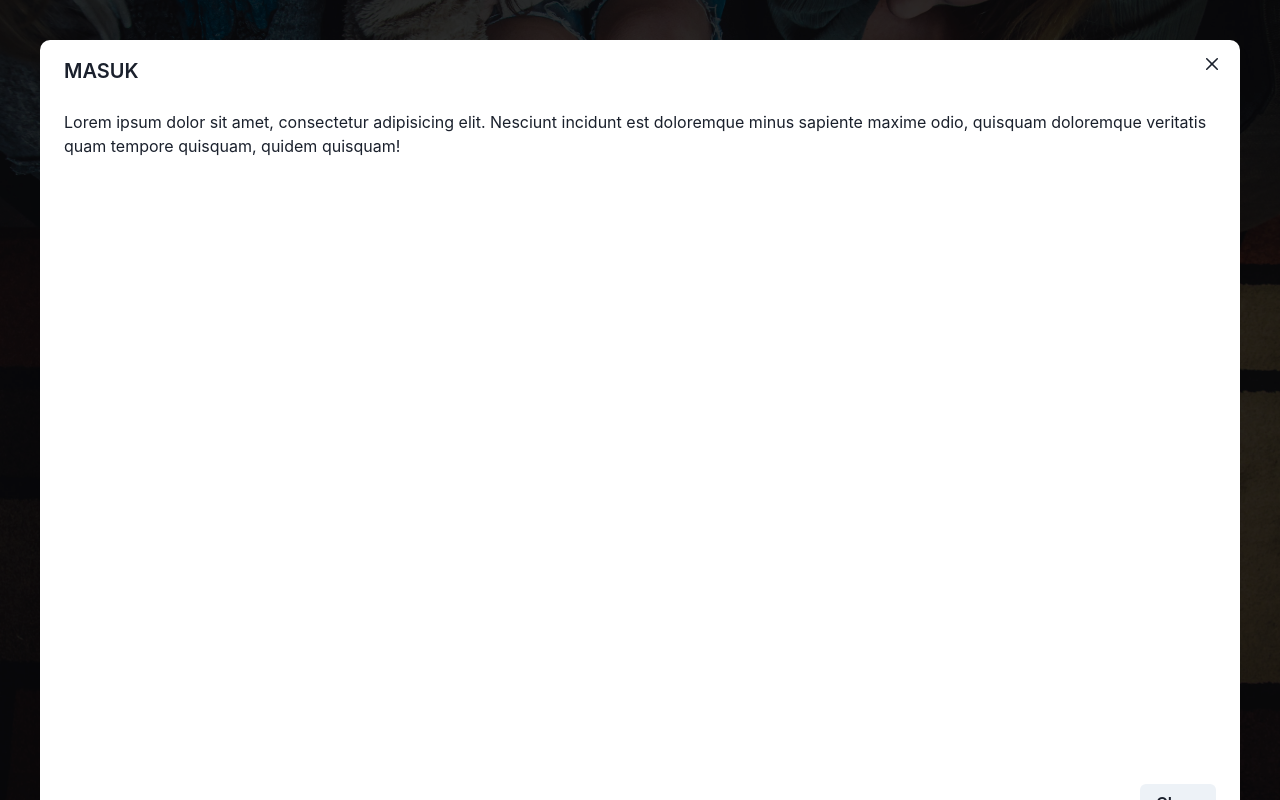
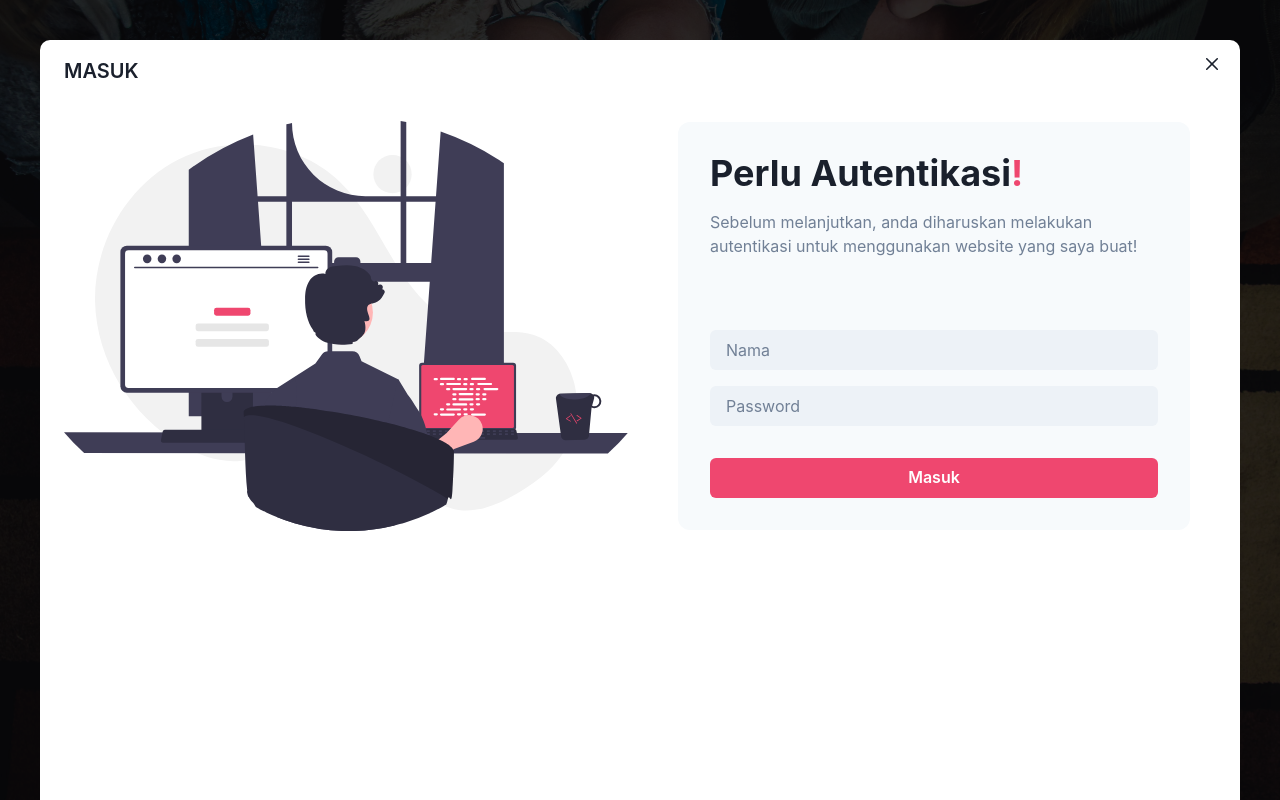
Before and after one commit to nabilaba/Quiz-With-Trivia, a React (Vite) app: page / in a window 1280 px wide. Both pictures are taken after a click on the button "MASUK". Built offline with nearby package versions, Linux system fonts and the light colour scheme.

Commit message:
update theme modal

```diff
--- a/src/main.jsx
+++ b/src/main.jsx
@@ -2,11 +2,20 @@ import React from "react";
 import ReactDOM from "react-dom/client";
 import App from "./App";
 import "./index.css";
-import { ChakraProvider } from "@chakra-ui/react";
+import { ChakraProvider, extendTheme } from "@chakra-ui/react";
 import { BrowserRouter } from "react-router-dom";
 
+const colors = {
+  accent: {
+    50: "#EF476F",
+    100: "#ED345F",
+  }
+};
+
+const theme = extendTheme({ colors });
+
 ReactDOM.createRoot(document.getElementById("root")).render(
-  <ChakraProvider>
+  <ChakraProvider theme={theme}>
     <BrowserRouter>
       <App />
     </BrowserRouter>
--- a/src/router/Homepage/index.jsx
+++ b/src/router/Homepage/index.jsx
@@ -13,11 +13,25 @@ import {
   ModalCloseButton,
   ModalFooter,
   Text,
+  Image,
+  Input,
 } from "@chakra-ui/react";
 import background from "../../assets/image/background.jpg";
+import loginImg from "../../assets/image/login.svg";
 
 export default function Homepage() {
   const { isOpen, onOpen, onClose } = useDisclosure();
+  const hoveractive = {
+    _hover: {
+      bg: "accent.100",
+      boxShadow: "xl",
+    },
+    _active: {
+      bg: "accent.100",
+      boxShadow: "xl",
+    },
+  };
+
   return (
     <Box
       w="full"
@@ -42,30 +56,104 @@ export default function Homepage() {
             Quiz With Trivia
           </Heading>
           <Button
-            colorScheme="blue"
             textTransform="uppercase"
             w="fit-content"
             onClick={onOpen}
+            bg="accent.50"
+            color={"white"}
+            {...hoveractive}
           >
             Masuk
           </Button>
         </Stack>
       </Flex>
-      <Modal onClose={onClose} size={"full"} isOpen={isOpen}>
+      <Modal
+        onClose={onClose}
+        size={"full"}
+        isOpen={isOpen}
+        scrollBehavior={"inside"}
+        motionPreset="slideInBottom"
+      >
         <ModalOverlay />
         <ModalContent m={10} borderRadius={10}>
           <ModalHeader>MASUK</ModalHeader>
           <ModalCloseButton />
-          <ModalBody>
-            <Text>
-              Lorem ipsum dolor sit amet, consectetur adipisicing elit. Nesciunt
-              incidunt est doloremque minus sapiente maxime odio, quisquam
-              doloremque veritatis quam tempore quisquam, quidem quisquam!
-            </Text>
+          <ModalBody py={0}>
+            <Stack
+              spacing={6}
+              direction={{ base: "column", md: "row" }}
+              align={"center"}
+              justify={"center"}
+            >
+              <Box flex={1}>
+                <Image src={loginImg} alt="login" />
+              </Box>
+              <Box flex={1}>
+                <Stack
+                  bg={"gray.50"}
+                  rounded={"xl"}
+                  p={{ base: 4, sm: 6, md: 8 }}
+                  spacing={{ base: 8 }}
+                  maxW={{ lg: "lg" }}
+                  mx="auto"
+                  my={5}
+                >
+                  <Stack spacing={4}>
+                    <Heading
+                      color={"gray.800"}
+                      lineHeight={1.1}
+                      fontSize={{ base: "2xl", sm: "3xl", md: "4xl" }}
+                    >
+                      Perlu Autentikasi
+                      <Text as={"span"} color="accent.50">
+                        !
+                      </Text>
+                    </Heading>
+                    <Text
+                      color={"gray.500"}
+                      fontSize={{ base: "sm", sm: "md" }}
+                    >
+                      Sebelum melanjutkan, anda diharuskan melakukan autentikasi
+                      untuk menggunakan website yang saya buat!
+                    </Text>
+                  </Stack>
+                  <Box as={"form"} mt={10}>
+                    <Stack spacing={4}>
+                      <Input
+                        placeholder="Nama"
+                        bg={"gray.100"}
+                        border={0}
+                        color={"gray.500"}
+                        _placeholder={{
+                          color: "gray.500",
+                        }}
+                      />
+                      <Input
+                        placeholder="Password"
+                        bg={"gray.100"}
+                        border={0}
+                        color={"gray.500"}
+                        _placeholder={{
+                          color: "gray.500",
+                        }}
+                      />
+                    </Stack>
+                    <Button
+                      fontFamily={"heading"}
+                      mt={8}
+                      w={"full"}
+                      bg="accent.50"
+                      color={"white"}
+                      {...hoveractive}
+                    >
+                      Masuk
+                    </Button>
+                  </Box>
+                </Stack>
+              </Box>
+            </Stack>
           </ModalBody>
-          <ModalFooter>
-            <Button onClick={onClose}>Close</Button>
-          </ModalFooter>
+          <ModalFooter bg="accent.50" borderBottomRadius={10}></ModalFooter>
         </ModalContent>
       </Modal>
     </Box>
```
Also changed, not shown: src/assets/image/login.svg (added).
